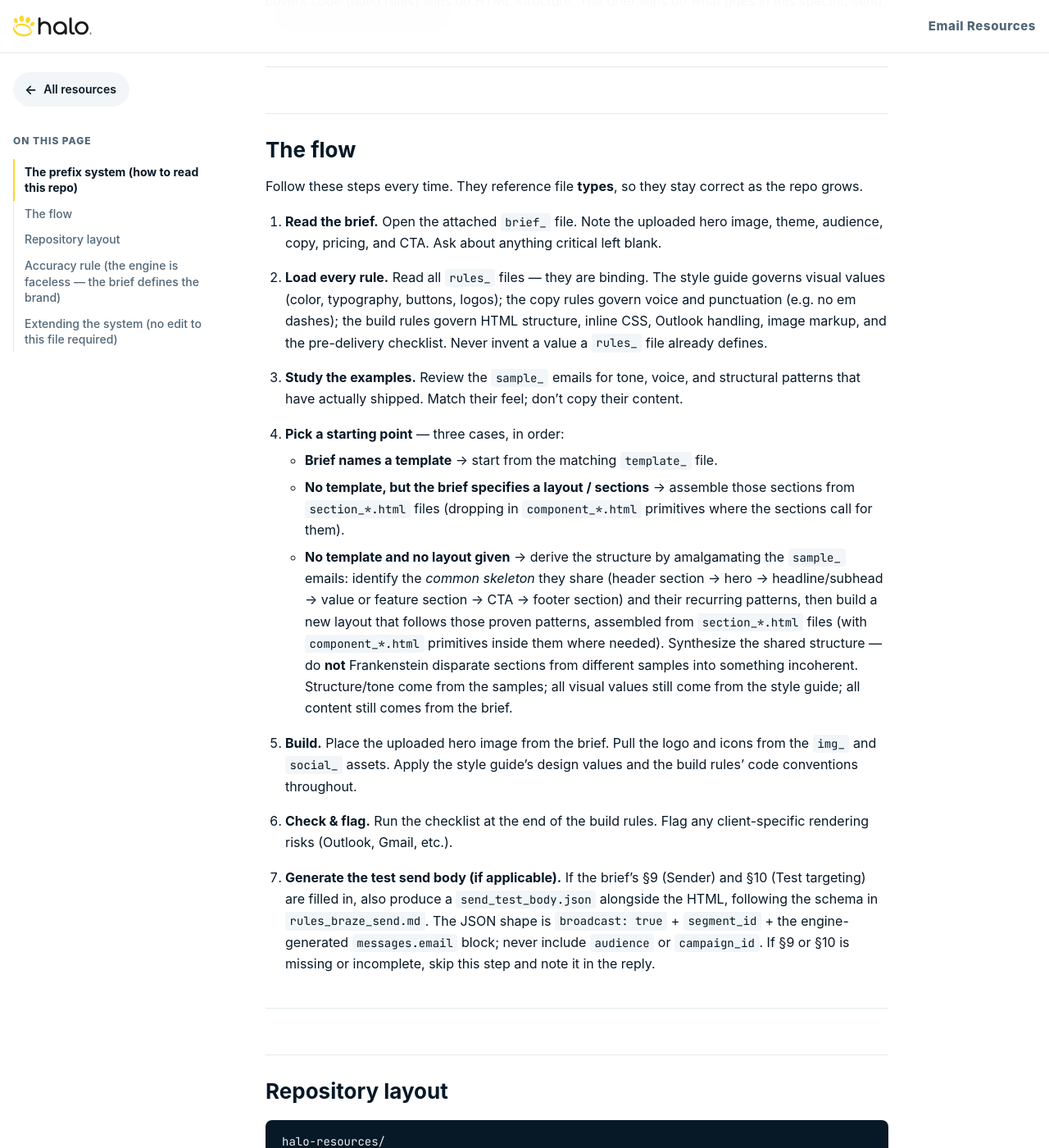
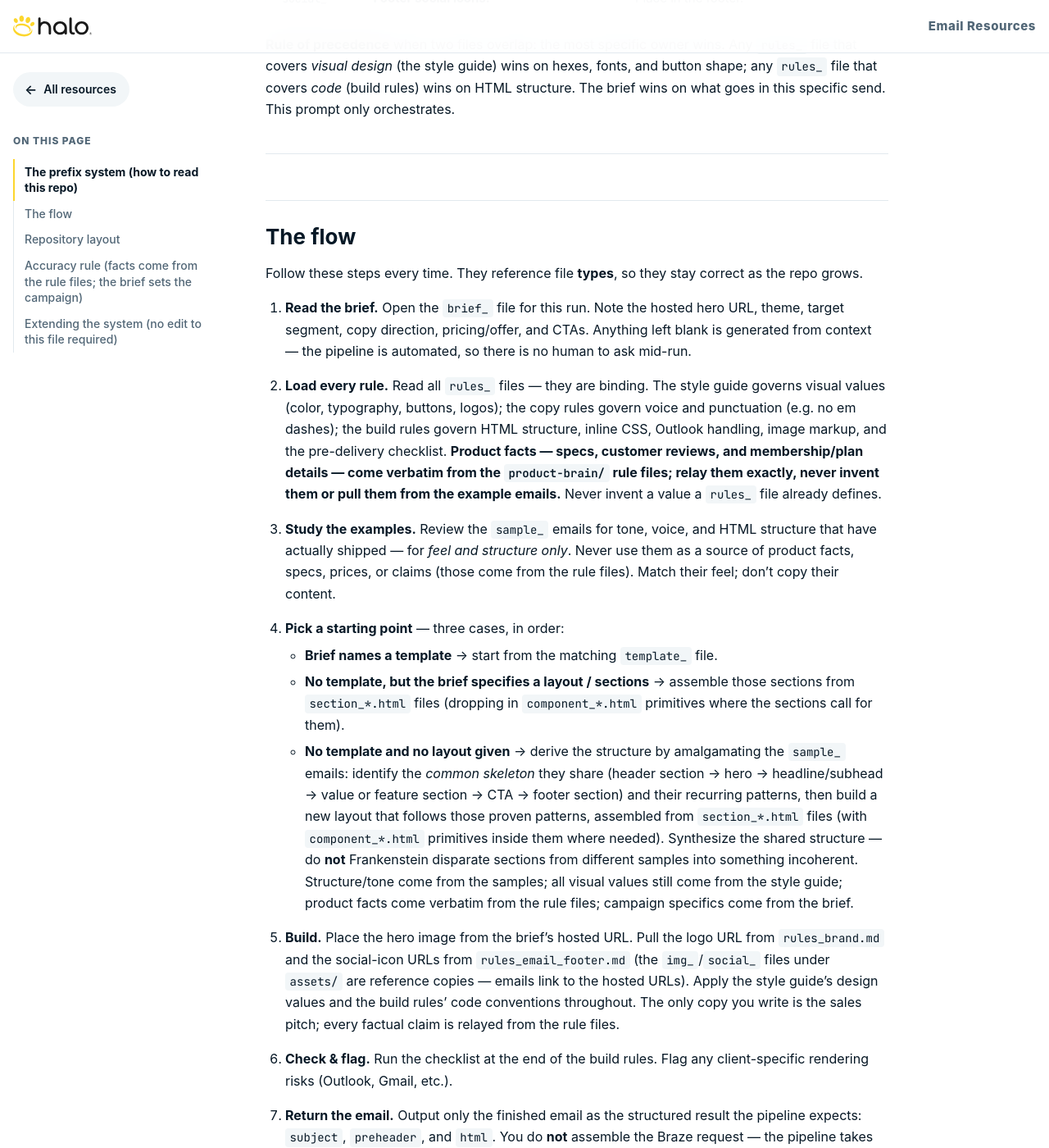
Before and after one commit to Topdecileinc/halo-resources, a Jekyll site: the page built from prompt_email_generation.md, in a window 1280 px wide and 1400 px high, scrolled down 1399 px. Shown: the whole window at 82% size. Built offline with Jekyll 4.4.1, drawn with Linux system fonts in a browser that asks for light colours; our own code applies the rules of GitHub Pages for plain Markdown files; some of the changed text lies outside the part shown.

Commit message:
Docs: reconcile doctrine + workflow to the form/API pipeline reality
The README + orchestrator still preached the old 'brand-neutral engine,
all product facts come from the brief' doctrine and the manual Claude-Project
chat workflow. Reality is now Halo-specific (facts live verbatim in
product-brain/) and runs through brief/form.php -> Claude REST API -> validate
-> preview -> Braze. Reconciled:

- prompt_email_generation.md: rewrote the doctrine (facts relayed verbatim
  from the rule files incl. product-brain; examples are tone/HTML only; the
  engine writes only the sales pitch), fixed the flow (hosted hero URL not
  upload; logo/icon URLs from rule files; step 7 returns {subject,preheader,
  html} instead of the obsolete send_test_body.json).
- README.md: rewrote Setup (deploy to PHP host + config.php keys, not a
  Claude Project + env-var curl), Mental model, the flow, 'what lives where'
  (added product-brain, dropped the initial-prompt row), brief reference
  (hero = hosted URL only; sender/segment set by the pipeline), and the
  'facts never hardcoded' note (reversed - facts ARE defined in product-brain).
- brief_sample.md: hero §4 drops the upload; §9/§10 now marked pipeline-set.
- form.php: the brief it writes no longer cites env vars (keys live in config.php).
- rules_braze_send.md: send identity + credentials sourced from config.php,
  not the brief/env vars; dropped 'output in chat'.
- rules_email_build.md: subject/preheader are structured output fields, not a
  chat reply.
- rules_brand.md: dropped the 'faceless engine' framing.

Co-Authored-By: Claude Opus 4.8 <noreply@anthropic.com>

```diff
--- a/prompt_email_generation.md
+++ b/prompt_email_generation.md
@@ -3,19 +3,22 @@
 # Email Generation — Main Prompt
 
 > **What this is:** The single entry point and orchestrator for generating a marketing
-> email from this repository. It is a **brand-neutral engine** — what the email is about
-> (brand, product, pricing, voice) comes from the brief, not from this file. It defines
-> how the repo is organized and the flow for using it. It is the **only** file with the
-> `prompt_` prefix — everything else is a rule, a reference, an input, an asset, or an
-> example that this file orchestrates.
+> email from this repository. The brand (Halo), its voice, product facts, reviews, and
+> membership terms live in the `rules_` files; the **brief** sets what is specific to each
+> send (segment, occasion, offer, hero, CTAs). This file defines how the repo is organized
+> and the flow for using it. It is the **only** file with the `prompt_` prefix — everything
+> else is a rule, a reference, an input, an asset, or an example that this file orchestrates.
 >
 > **Design principle:** This file references other files *by prefix and convention*, not
 > by hard-coded list. Adding a new rule, component, or example means dropping in a
 > correctly-prefixed file — **you should not need to edit this prompt to do it.**
 >
-> **How to run it:** Paste this file, attach a filled-in brief (a `brief_` file) with the
-> hero image, and produce the email. Hero images are **uploaded** via the brief — the
-> pipeline does not generate them.
+> **How to run it:** This file is the system prompt for the email pipeline. The brief form
+> (`brief/form.php`) sends it to the Claude API together with every `rules_` file, the
+> section/component HTML, and the example emails, plus the filled-in brief for this send. The
+> model returns the email; the pipeline validates it, shows a preview, and (on approval) sends
+> it through Braze. Hero images are supplied as a **hosted URL** in the brief — the engine
+> never generates or sources imagery.
 
 ---
 
@@ -28,7 +31,7 @@ characters. To work with the repo, resolve files **by prefix**, not by memorizin
 |---|---|---|
 | `prompt_` | **The entry point.** This file only. | Start here. Defines the flow. |
 | `rules_` | **Binding reference docs.** Design + build standards. | Obey all of them. Read every `rules_` file before building. |
-| `brief_` | **Per-campaign input** you fill in and attach. | Read the one attached to this run for what this email needs. |
+| `brief_` | **Per-campaign input** filled in via the brief form. | Read the one for this run for what this email needs. |
 | `template_` | **Full email skeletons** to start from. | If the brief names one, start from it. |
 | `section_` | **Composed blocks** that occupy a vertical slice of the email (header, footer, hero, feature row, etc.). | Brief §7 names these. Always include the header and footer sections; assemble the middle from the others. |
 | `component_` | **Reusable primitives** used *inside* sections (button, card, etc.). | Drop into sections where needed. Brief §7 does NOT name these directly. |
@@ -48,22 +51,22 @@ brief wins on what goes in this specific send. This prompt only orchestrates.
 Follow these steps every time. They reference file **types**, so they stay correct as the
 repo grows.
 
-1. **Read the brief.** Open the attached `brief_` file. Note the uploaded hero image, theme, audience, copy, pricing, and CTA. Ask about anything critical left blank.
+1. **Read the brief.** Open the `brief_` file for this run. Note the hosted hero URL, theme, target segment, copy direction, pricing/offer, and CTAs. Anything left blank is generated from context — the pipeline is automated, so there is no human to ask mid-run.
 
-2. **Load every rule.** Read all `rules_` files — they are binding. The style guide governs visual values (color, typography, buttons, logos); the copy rules govern voice and punctuation (e.g. no em dashes); the build rules govern HTML structure, inline CSS, Outlook handling, image markup, and the pre-delivery checklist. Never invent a value a `rules_` file already defines.
+2. **Load every rule.** Read all `rules_` files — they are binding. The style guide governs visual values (color, typography, buttons, logos); the copy rules govern voice and punctuation (e.g. no em dashes); the build rules govern HTML structure, inline CSS, Outlook handling, image markup, and the pre-delivery checklist. **Product facts — specs, customer reviews, and membership/plan details — come verbatim from the `product-brain/` rule files; relay them exactly, never invent them or pull them from the example emails.** Never invent a value a `rules_` file already defines.
 
-3. **Study the examples.** Review the `sample_` emails for tone, voice, and structural patterns that have actually shipped. Match their feel; don't copy their content.
+3. **Study the examples.** Review the `sample_` emails for tone, voice, and HTML structure that have actually shipped — for *feel and structure only*. Never use them as a source of product facts, specs, prices, or claims (those come from the rule files). Match their feel; don't copy their content.
 
 4. **Pick a starting point** — three cases, in order:
    - **Brief names a template** → start from the matching `template_` file.
    - **No template, but the brief specifies a layout / sections** → assemble those sections from `section_*.html` files (dropping in `component_*.html` primitives where the sections call for them).
-   - **No template and no layout given** → derive the structure by amalgamating the `sample_` emails: identify the *common skeleton* they share (header section → hero → headline/subhead → value or feature section → CTA → footer section) and their recurring patterns, then build a new layout that follows those proven patterns, assembled from `section_*.html` files (with `component_*.html` primitives inside them where needed). Synthesize the shared structure — do **not** Frankenstein disparate sections from different samples into something incoherent. Structure/tone come from the samples; all visual values still come from the style guide; all content still comes from the brief.
+   - **No template and no layout given** → derive the structure by amalgamating the `sample_` emails: identify the *common skeleton* they share (header section → hero → headline/subhead → value or feature section → CTA → footer section) and their recurring patterns, then build a new layout that follows those proven patterns, assembled from `section_*.html` files (with `component_*.html` primitives inside them where needed). Synthesize the shared structure — do **not** Frankenstein disparate sections from different samples into something incoherent. Structure/tone come from the samples; all visual values still come from the style guide; product facts come verbatim from the rule files; campaign specifics come from the brief.
 
-5. **Build.** Place the uploaded hero image from the brief. Pull the logo and icons from the `img_` and `social_` assets. Apply the style guide's design values and the build rules' code conventions throughout.
+5. **Build.** Place the hero image from the brief's hosted URL. Pull the logo URL from `rules_brand.md` and the social-icon URLs from `rules_email_footer.md` (the `img_`/`social_` files under `assets/` are reference copies — emails link to the hosted URLs). Apply the style guide's design values and the build rules' code conventions throughout. The only copy you write is the sales pitch; every factual claim is relayed from the rule files.
 
 6. **Check & flag.** Run the checklist at the end of the build rules. Flag any client-specific rendering risks (Outlook, Gmail, etc.).
 
-7. **Generate the test send body (if applicable).** If the brief's §9 (Sender) and §10 (Test targeting) are filled in, also produce a `send_test_body.json` alongside the HTML, following the schema in `rules_braze_send.md`. The JSON shape is `broadcast: true` + `segment_id` + the engine-generated `messages.email` block; never include `audience` or `campaign_id`. If §9 or §10 is missing or incomplete, skip this step and note it in the reply.
+7. **Return the email.** Output only the finished email as the structured result the pipeline expects: `subject`, `preheader`, and `html`. You do **not** assemble the Braze request — the pipeline takes your output, validates it against `test/validate.py`, shows a preview, and (on approval) builds the `/messages/send` body and sends it to the fixed test segment per `rules_braze_send.md`. Sender, app, and segment are set by the pipeline, not by you.
 
 ---
 
@@ -102,18 +105,26 @@ halo-resources/
 
 ---
 
-## Accuracy rule (the engine is faceless — the brief defines the brand)
+## Accuracy rule (facts come from the rule files; the brief sets the campaign)
 
-This prompt is a brand-neutral email-building engine. It does **not** hold product names,
-prices, brand voice, or legal text — those are campaign-specific and come from the brief
-(and any resource files the brief points to).
+This engine builds emails for one brand — Halo. Its identity, voice, product facts, social
+proof, and membership terms are defined in the `rules_` files and must be relayed **exactly
+as written** — never invented, never lifted from the example emails:
 
-- Never invent product names, prices, offers, claims, or brand details.
-- Use only the facts supplied by the attached `brief_` file and the prefixed resources.
-- If a needed fact (product name, price, legal/footer text, brand) is missing from the brief, ask for it — do not assume or carry one over from another campaign.
+- **Brand voice & identity** → `brand-brain/rules_brand.md`
+- **Product specs & features** → `product-brain/rules_technical_features.md`
+- **Customer reviews & ratings** → `product-brain/rules_social_proof.md`
+- **Membership / plan details** → `product-brain/rules_membership.md`
+- **Footer, legal line, unsubscribe** → `email-design-system/rules_email_footer.md`
 
-Everything about *how an email looks and is coded* lives in the `rules_` files; everything
-about *what this specific email says* lives in the brief.
+The **brief** sets what is specific to *this send*: the target segment, the campaign
+occasion, the offer/discount and promo code, the hero image URL, the CTAs, and any headline/
+subhead direction (or "suggest").
+
+The only copy you generate is the **sales pitch** — the persuasive framing and wording that
+ties the campaign together. Every factual claim inside it (a spec, a price, a review quote, a
+membership term) must trace verbatim to a rule file or the brief. If a fact you'd want isn't
+in either, leave it out — do not invent it or carry one over from an example email.
 
 ---
 
```
Also changed, not shown: brand-brain/rules_brand.md (+3 -3 lines), braze-deployment/rules_braze_send.md (+16 -16 lines), brief/brief_sample.md (+20 -20 lines), email-design-system/rules_email_build.md (+6 -5 lines), README.md, 1 other file.
